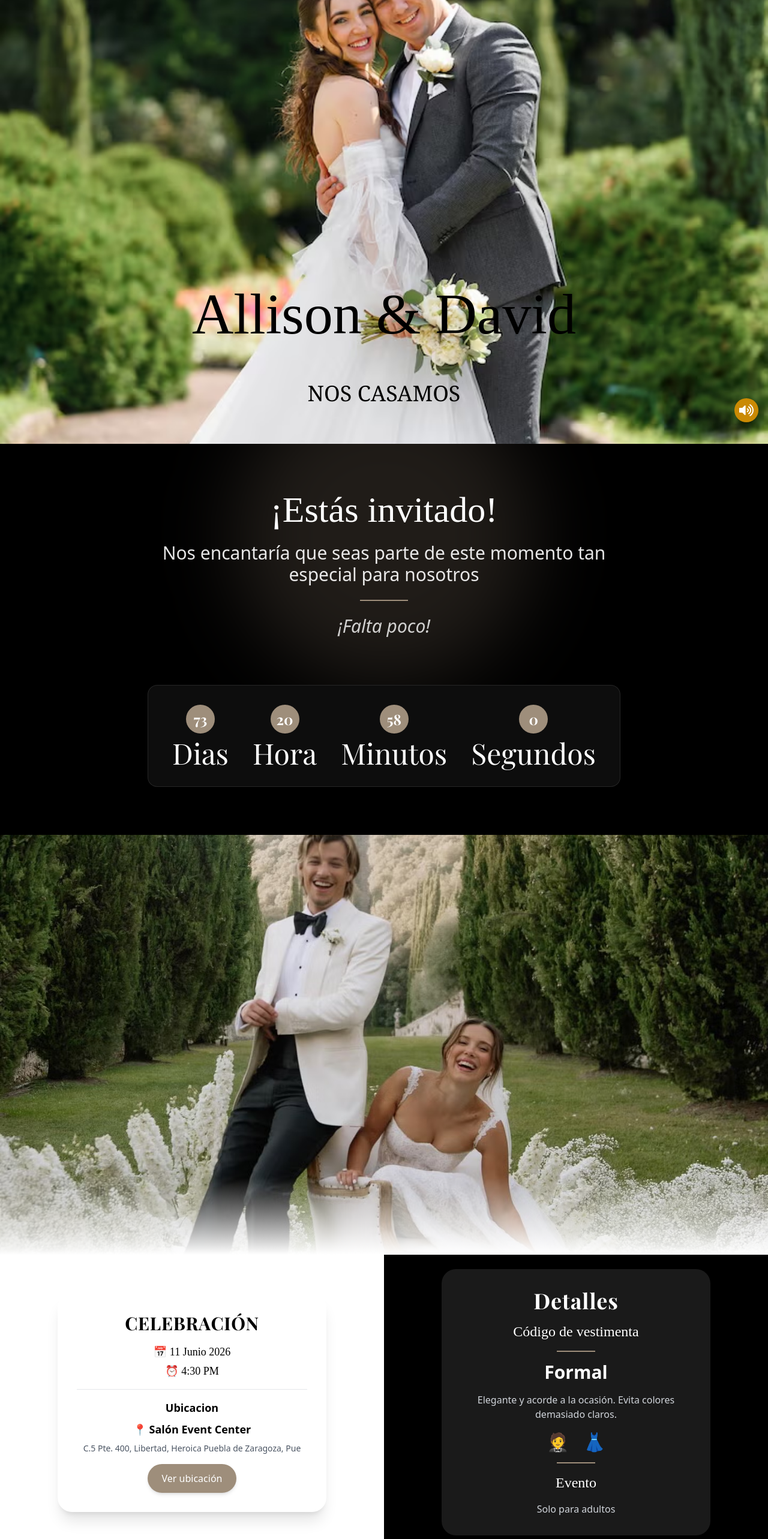
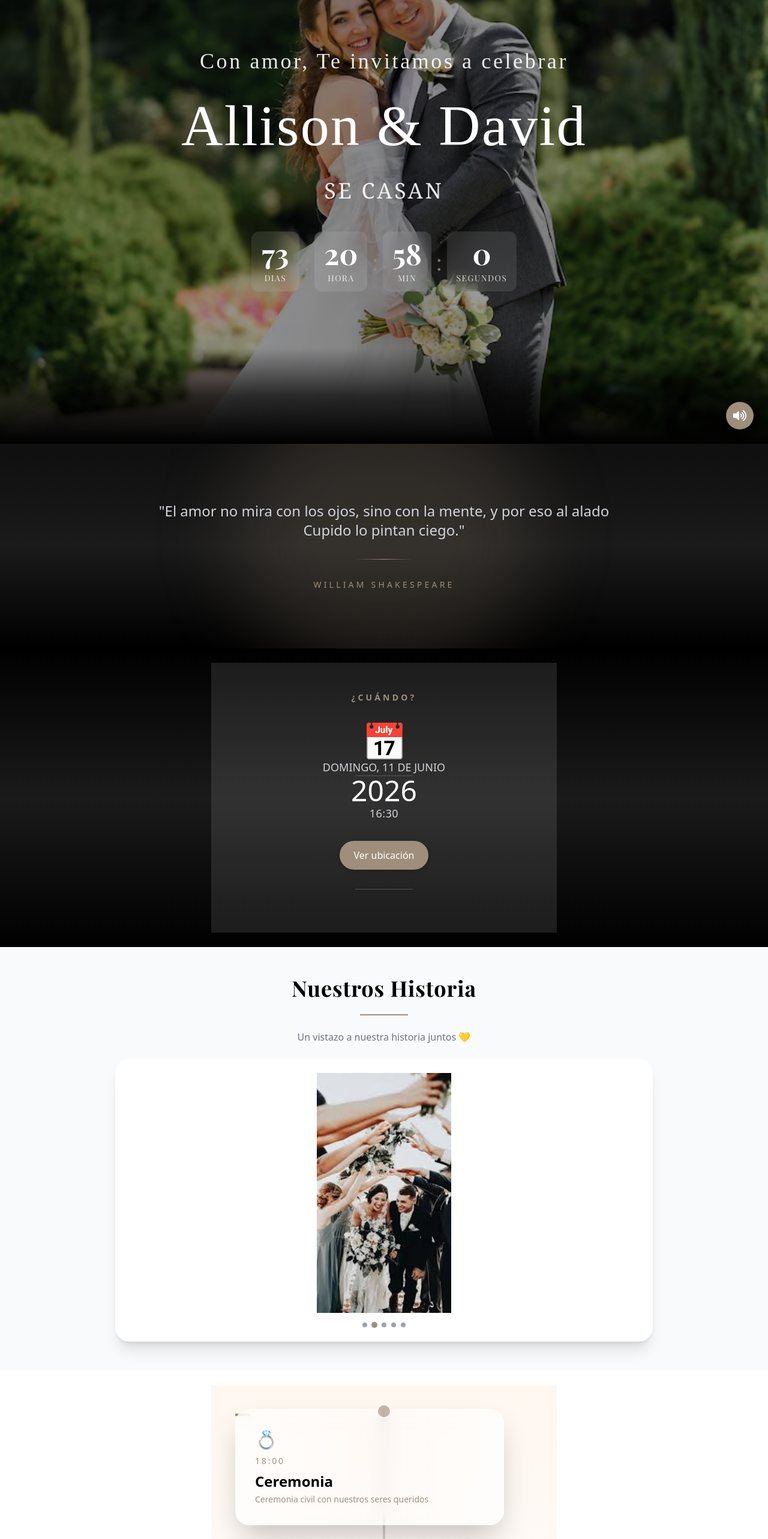
Before and after one commit to patrickespinoza/Invitacion-Web-03, a React (Vite) app in the folder Nuestra-Boda/: page / in a window 1280 px wide. Shown: the part 60-2626 px from the top of the page at 60% size. Built offline with nearby package versions, Linux system fonts and the light colour scheme; a web font is replaced by a local one.

Commit message:
creacionde invitacion web 03

```diff
--- /dev/null
+++ b/Nuestra-Boda/src/Itinerario.jsx
@@ -0,0 +1,67 @@
+import { motion } from "framer-motion";
+
+const ItinerarioTimelinePremium = () => {
+  const fadeUp = {
+    hidden: { opacity: 0, y: 50 },
+    show: { opacity: 1, y: 0, transition: { duration: 0.8 } },
+  };
+
+  const events = [
+    { time: "18:00", title: "Ceremonia", description: "Ceremonia civil con nuestros seres queridos", icon: "💍" },
+    { time: "19:30", title: "Recepción", description: "Bienvenida con cóctel y música en vivo", icon: "🥂" },
+    { time: "21:00", title: "Cena", description: "Banquete con menú especialmente diseñado", icon: "🍽️" },
+    { time: "23:00", title: "Fiesta", description: "¡A bailar hasta que amanezca!", icon: "🎉" },
+  ];
+
+  return (
+    <div className="relative px-4 sm:px-6 md:px-10 py-10 bg-gradient-to-b from-[#fff7f0] via-[#fefcfb] to-[#fff7f0]">
+      {/* Línea vertical central */}
+      <div className="absolute left-1/2 transform -translate-x-1/2 h-full w-1 bg-gradient-to-b from-[#9E8E7B]/50 via-[#9E8E7B]/20 to-[#9E8E7B]/50"></div>
+
+      <div className="flex flex-col items-center space-y-20">
+        {events.map((event, index) => {
+          const isLeft = index % 2 === 0;
+
+          return (
+            <motion.div
+              key={index}
+              variants={fadeUp}
+              initial="hidden"
+              whileInView="show"
+              viewport={{ once: true }}
+              className={`
+                relative w-full flex
+                ${isLeft ? "sm:justify-center md:justify-start" : "sm:justify-center md:justify-end"}
+              `}
+            >
+              {/* Punto con brillo sobre la línea */}
+              <div className="absolute left-1/2 transform -translate-x-1/2 -top-2 w-6 h-6 rounded-full bg-[#9E8E7B] border-2 border-white shadow-xl animate-pulse z-10"></div>
+
+              {/* Línea horizontal conectando la card */}
+              <div
+                className={`
+                  absolute top-2 h-1 w-6 bg-[#9E8E7B]
+                  ${isLeft ? "md:right-1/2 md:mr-6 sm:left-0 sm:ml-0" : "md:left-1/2 md:ml-6 sm:right-0 sm:mr-0"}
+                `}
+              ></div>
+
+              {/* Card premium */}
+              <div
+                className="bg-gradient-to-r from-white/70 via-white/30 to-white/70 backdrop-blur-md border border-white/20 rounded-3xl p-6 sm:p-8 shadow-2xl w-full max-w-md transition duration-300 hover:scale-105 hover:shadow-[0_0_40px_rgba(158,142,123,0.4)] text-left"
+              >
+                {/* Icono */}
+                <div className="text-3xl mb-2">{event.icon}</div>
+
+                <p className="text-[#9E8E7B] text-sm tracking-[0.2em]">{event.time}</p>
+                <h2 className="text-black text-xl sm:text-2xl font-semibold mt-2">{event.title}</h2>
+                <p className="text-[#9E8E7B] text-sm mt-1">{event.description}</p>
+              </div>
+            </motion.div>
+          );
+        })}
+      </div>
+    </div>
+  );
+};
+
+export default ItinerarioTimelinePremium;
--- a/Nuestra-Boda/src/intinerario.jsx
+++ b/Nuestra-Boda/src/PaginaPrincipal.jsx
@@ -1,11 +1,21 @@
 import React, { useState } from "react";
 import Carousel from "./carrusel";
-import Countdown from "./componentes-encabezado/encabeza-cuenta";
 import { motion, AnimatePresence } from "framer-motion";
+import Itinerario from "./Itinerario";
 
 
-export default function Intinerario() {
+export default function PaginaPrincipal() {
   // Estados para manejar el formulario
+  const fadeUp = {
+  hidden: { opacity: 0, y: 80 },
+  show: {
+    opacity: 1,
+    y: 0,
+    transition: {
+      duration: 0.8,
+    },
+  },
+};
   const[mostraModal, setMostrarModal] = useState(false)
   const [copiado, setCopiado] = useState(false);
   const copiarCuenta = () => {
@@ -72,42 +82,121 @@ ${mensajeInvitado || "Sin mensaje"}
   }
 };
 
+
   return (
     <div >
 
-      <div className="relative flex flex-col items-center justify-center text-white bg-black py-20 px-6 text-center overflow-hidden">
+      <motion.div
+  variants={fadeUp}
+  initial="hidden"
+  whileInView="show"
+  viewport={{ once: true }}
+  className="relative flex flex-col items-center justify-center text-white bg-gradient-to-b from-[#0f0f0f] via-[#1a1a1a] to-black py-24 px-6 text-center overflow-hidden"
+>
 
   {/* Glow decorativo sutil */}
   <div className="absolute w-[500px] h-[500px] bg-[#9E8E7B]/20 rounded-full blur-3xl top-[-100px]"></div>
 
+
   {/* Contenido */}
   <div className="relative z-10 max-w-3xl">
 
-    <h1 className="text-3xl sm:text-5xl md:text-6xl font-cursiveDancing mb-6 leading-tight">
-      ¡Estás invitado!
-    </h1>
-
-    <p className="text-lg sm:text-2xl md:text-3xl opacity-90 mb-6">
-      Nos encantaría que seas parte de este momento tan especial para nosotros
+    <p className="text-base sm:text-xl md:text-2xl text-gray-300 leading-relaxed mb-8">
+      "El amor no mira con los ojos, sino con la mente, y por eso al alado Cupido lo pintan ciego."
     </p>
 
     {/* Línea elegante */}
-    <div className="w-20 h-[2px] bg-[#9E8E7B] mx-auto my-6"></div>
+    <div className="w-24 h-[1px] bg-gradient-to-r from-transparent via-[#9E8E7B] to-transparent mx-auto my-8"></div>
 
-    <p className="text-xl sm:text-3xl italic opacity-80">
-      ¡Falta poco!
+    <p className="text-sm tracking-[0.3em] text-[#9E8E7B] uppercase">
+  William Shakespeare
+</p>
+
+  </div>
+</motion.div>
+
+
+{/* Direccion del evento*/}
+
+        <motion.div
+  variants={fadeUp}
+  initial="hidden"
+  whileInView="show"
+  viewport={{ once: true }}
+  className="flex items-center justify-center p-6 bg-gradient-to-b from-black via-[#1a1a1a] to-black"
+>
+  <div className="bg-white/10  p-10 md:p-12 max-w-lg md:max-w-xl min-h-[400px] md:min-h-[450px] w-full text-center space-y-6 md:space-y-8 transition duration-300 hover:scale-105">
+
+    <h1 className="text-sm tracking-[0.3em] text-[#9E8E7B] font-semibold">
+  ¿CUÁNDO?
+   </h1>
+
+     <div>
+      <p className="text-6xl">📅</p>
+      <p className="text-lg text-gray-300 tracking-wid">DOMINGO, 11 DE JUNIO</p>
+      <div className="w-24 h-[1px] bg-white/20 mx-auto"></div>
+      <p className="text-5xl fond-bold text-white">2026</p>
+
+      <p className="text-lg text-gray-300 tracking-wide">16:30 </p>
+    </div>
+
+    <a
+      href="https://maps.app.goo.gl/TsSDUBKAractwi8F8"
+      target="_blank"
+      className="inline-block mt-4 bg-[#9E8E7B] hover:bg-[#8a7a69] text-white px-6 py-3 rounded-full shadow-md transition duration-300"
+    >
+      Ver ubicación
+    </a>
+    <div className="w-24 h-[1px] bg-white/20 mx-auto"></div>
+  </div>
+</motion.div>
+
+        {/* Sección de Momentos */}
+        <motion.div
+  variants={fadeUp}
+  initial="hidden"
+  whileInView="show"
+  viewport={{ once: true }}
+  className="flex items-center justify-center py-12 bg-gray-50"
+>
+  <div className="max-w-4xl w-full text-center space-y-6">
+
+    {/* Título */}
+    <h1 className="text-2xl sm:text-4xl font-bold font-playfair tracking-wide">
+      Nuestros Historia
+    </h1>
+
+    {/* Línea decorativa */}
+    <div className="w-20 h-[2px] bg-[#9E8E7B] mx-auto"></div>
+
+    {/* Subtexto */}
+    <p className="text-gray-500 text-sm sm:text-base">
+      Un vistazo a nuestra historia juntos 💛
     </p>
 
+    {/* Carrusel dentro de card */}
+    <div className="bg-white rounded-3xl shadow-xl p-4 sm:p-6 flex justify-center">
+  <div className="w-full max-w-xl">
+    <Carousel />
   </div>
 </div>
 
-{/* COUNTDOWN separado pero integrado */}
-<div className="bg-black pb-20 flex justify-center">
-  <div className="bg-white/5 backdrop-blur-md border border-white/10 rounded-2xl px-8 py-6 shadow-xl">
-    <Countdown targetDate="2026-06-11T00:00:00" />
+  </div>
+</motion.div>
+
+<div className="bg-white rounded-3xl shadow-xl p-4 sm:p-6 flex justify-center">
+  <div className="w-full max-w-xl">
+    <Itinerario />
   </div>
 </div>
-        <div className="relative w-full h-[450px] md:h-[550px] lg:h-[700px] overflow-hidden">
+{/* imagen de separacion*/}
+        <motion.div
+  variants={fadeUp}
+  initial="hidden"
+  whileInView="show"
+  viewport={{ once: true }}
+  className="relative w-full h-[450px] md:h-[550px] lg:h-[700px] overflow-hidden"
+>
 
   <img
     src="/bajotime.avif"
@@ -118,41 +207,17 @@ ${mensajeInvitado || "Sin mensaje"}
   {/* Fade blanco abajo */}
   <div className="absolute bottom-0 left-0 w-full h-32 bg-gradient-to-t from-white to-transparent"></div>
 
-</div>
-
+</motion.div>
       <div className="grid grid-cols-1 md:grid-cols-2 lg:grid-cols-2  ">
-        <div className="flex items-center justify-center p-6">
-  <div className="bg-white rounded-3xl shadow-xl p-8 max-w-md w-full text-center space-y-4 hover:scale-105 transition duration-300">
-
-    <h1 className="text-2xl sm:text-3xl font-bold font-playfair tracking-wide">
-      CELEBRACIÓN
-    </h1>
-
-    <div className="text-lg font-cursiveDancing space-y-1">
-      <p>📅 11 Junio 2026</p>
-      <p>⏰ 4:30 PM</p>
-    </div>
-
-    <div className="border-t border-gray-200 pt-4 space-y-2">
-      <p className="font-semibold text-lg">Ubicacion</p>
-      <p className="font-semibold text-lg">📍 Salón Event Center</p>
-      <p className="text-sm text-gray-600">
-        C.5 Pte. 400, Libertad, Heroica Puebla de Zaragoza, Pue
-      </p>
-    </div>
-
-    <a
-      href="https://maps.app.goo.gl/TsSDUBKAractwi8F8"
-      target="_blank"
-      className="inline-block mt-4 bg-[#9E8E7B] hover:bg-[#8a7a69] text-white px-6 py-3 rounded-full shadow-md transition duration-300"
-    >
-      Ver ubicación
-    </a>
-  </div>
-</div>
 
         {/* Sección de Vestimenta */}
-        <div className="flex items-center justify-center p-6 bg-black">
+        <motion.div
+  variants={fadeUp}
+  initial="hidden"
+  whileInView="show"
+  viewport={{ once: true }}
+  className="flex items-center justify-center p-6 bg-black"
+>
   <div className="bg-white/10 backdrop-blur-md rounded-3xl shadow-xl p-8 max-w-md w-full text-center space-y-4 text-white">
 
     <h1 className="text-2xl sm:text-4xl font-bold font-playfair tracking-wide">
@@ -195,37 +260,18 @@ ${mensajeInvitado || "Sin mensaje"}
 
 
   </div>
-</div>
+</motion.div>
 
-        {/* Sección de Momentos */}
-        <div className="flex items-center justify-center py-12 bg-gray-50">
-  <div className="max-w-4xl w-full text-center space-y-6">
-
-    {/* Título */}
-    <h1 className="text-2xl sm:text-4xl font-bold font-playfair tracking-wide">
-      Nuestros Momentos
-    </h1>
-
-    {/* Línea decorativa */}
-    <div className="w-20 h-[2px] bg-[#9E8E7B] mx-auto"></div>
-
-    {/* Subtexto */}
-    <p className="text-gray-500 text-sm sm:text-base">
-      Un vistazo a nuestra historia juntos 💛
-    </p>
-
-    {/* Carrusel dentro de card */}
-    <div className="bg-white rounded-3xl shadow-xl p-4 sm:p-6 flex justify-center">
-  <div className="w-full max-w-xl">
-    <Carousel />
-  </div>
-</div>
-
-  </div>
-</div>
 
         {/* Sección de Regalos */}
-  <div className="flex flex-col items-center justify-center gap-3 h-96 md:h-80 lg:h-[700px]">
+        <motion.div
+  variants={fadeUp}
+  initial="hidden"
+  whileInView="show"
+  viewport={{ once: true }}
+  className="flex flex-col items-center justify-center gap-3 h-96 md:h-80 lg:h-[700px]"
+>
+
   <img className="h-24 w-24 sm:h-28 sm:w-28 p-3" src="/regalo1.png" alt="Regalo" />
   <h1 className="text-xl sm:text-2xl font-bold p-3 font-playfair">REGALOS</h1>
   <p className="text-lg sm:text-xl p-7 text-center ">Ya tenemos pensado el ferrari, la mansion y el velero. Ahora lo unico que nos falta es el dinero</p>
@@ -312,11 +358,17 @@ ${mensajeInvitado || "Sin mensaje"}
     </motion.div>
   )}
 </AnimatePresence>
-</div>
+</motion.div>
 
 {/* Sección de Confirmación de Asistencia */}
 
-<div className="relative w-full flex justify-center items-center py-16 bg-black overflow-hidden">
+<motion.div
+  variants={fadeUp}
+  initial="hidden"
+  whileInView="show"
+  viewport={{ once: true }}
+  className="relative w-full flex justify-center items-center py-16 bg-black overflow-hidden"
+>
 
   {/* Fondo con blur */}
   <img
@@ -343,8 +395,14 @@ ${mensajeInvitado || "Sin mensaje"}
     </p>
 
   </div>
-</div>
-<div className="flex flex-col items-center justify-center gap-4 h-auto py-10 bg-gray-50 rounded-2xl shadow-md">
+</motion.div>
+<motion.div
+  variants={fadeUp}
+  initial="hidden"
+  whileInView="show"
+  viewport={{ once: true }}
+  className="flex flex-col items-center justify-center gap-4 h-auto py-10 bg-gray-50 rounded-2xl shadow-md"
+>
   <h1 className="text-xl sm:text-2xl font-bold font-playfair">
     CONFIRMAR ASISTENCIA
   </h1>
@@ -414,7 +472,7 @@ ${mensajeInvitado || "Sin mensaje"}
 >
   Enviar Confirmación
 </button>
-</div>
+</motion.div>
 
       </div>
     </div>
--- a/Nuestra-Boda/src/componentes-encabezado/encabeza-cuenta.jsx
+++ b/Nuestra-Boda/src/componentes-encabezado/encabeza-cuenta.jsx
@@ -1,4 +1,5 @@
 import { useEffect, useState } from "react";
+import React from "react";
 
 const Countdown = ({ targetDate }) => {
   const calculateTime = () => {
@@ -9,7 +10,7 @@ const Countdown = ({ targetDate }) => {
       timeLeft = {
         dias: Math.floor(difference / (1000 * 60 * 60 * 24)),
         hora: Math.floor((difference / (1000 * 60 * 60)) % 24),
-        minutos: Math.floor((difference / 1000 / 60) % 60),
+        min: Math.floor((difference / 1000 / 60) % 60),
         segundos: Math.floor((difference / 1000) % 60),
       };
     }
@@ -28,20 +29,44 @@ const Countdown = ({ targetDate }) => {
 
   return (
    <section>
-      <div className="p-2 sm:text-lg md:text-4xl lg:text-5xl text-black flex flex-col items-center rounded-lg font-playfair">
-        <div className="flex space-x-10">
-          {Object.keys(timeLeft).map((interval) => (
-            <div key={interval} className="flex flex-col items-center gap-2">
-              {/* Estilo para los números */}
-              <span className="bg-[#9E8E7B] text-white font-bold p-2 w-12 h-12 rounded-full text-2xl flex items-center justify-center">
+  <div className="p-2 text-black flex flex-col items-center font-playfair">
+
+    <div className="flex items-center">
+
+      {Object.keys(timeLeft).map((interval, index) => (
+        <React.Fragment key={interval}>
+
+          {/* BLOQUE */}
+          <div className="flex flex-col items-center gap-2 bg-white/10 backdrop-blur-md px-4 py-3 rounded-xl min-w-[80px]">
+
+            {/* NÚMERO */}
+            <span className="text-white font-bold text-3xl sm:text-4xl md:text-5xl">
               {timeLeft[interval]}
             </span>
-              {/* Estilo para las etiquetas (días, horas, minutos, segundos) */}
-              <span className="text-white capitalize">{interval}</span>
+
+            {/* LABEL */}
+            <span className="text-white uppercase tracking-widest text-xs sm:text-sm opacity-80">
+              {interval}
+            </span>
+
           </div>
+
+          {/* ":" SOLO SI NO ES EL ÚLTIMO */}
+          {index < Object.keys(timeLeft).length - 1 && (
+            <span className="mx-2 text-3xl sm:text-4xl text-[#9E8E7B] opacity-80">
+              :
+            </span>
+          )}
+
+        </React.Fragment>
       ))}
+
     </div>
-        {Object.keys(timeLeft).length === 0 && <span>Time's up!</span>}
+
+    {Object.keys(timeLeft).length === 0 && (
+      <span className="text-white mt-4">Time's up!</span>
+    )}
+
   </div>
 </section>
   );
--- a/Nuestra-Boda/src/main.jsx
+++ b/Nuestra-Boda/src/main.jsx
@@ -2,13 +2,13 @@ import React from 'react'
 import ReactDOM from 'react-dom/client'
 import './index.css'
 import Portada from './portada'
-import Intinerario from './intinerario'
+import PaginaPrincipal from './PaginaPrincipal'
 
 ReactDOM.createRoot(document.getElementById('root')).render(
   <main>
     <div >
       <Portada/>
-      <Intinerario/>
+      <PaginaPrincipal/>
     </div>
   </main>
 )
--- a/Nuestra-Boda/src/portada.jsx
+++ b/Nuestra-Boda/src/portada.jsx
@@ -1,5 +1,6 @@
 import React, { useRef, useState } from 'react';
 import { FaVolumeUp, FaVolumeMute } from 'react-icons/fa';
+import Countdown from "./componentes-encabezado/encabeza-cuenta";
 
 export default function Portada() {
   const audioRef = useRef(null);
@@ -24,32 +25,63 @@ export default function Portada() {
     <div>
       <audio ref={audioRef} loop>
         <source src="/TylerShaw.mp3" type="audio/mpeg" />
-        Tu navegador no soporta el elemento de audio para reproducir.
+
       </audio>
-      <section className="relative w-full h-[calc(110vh-160px)] md:h-screen flex flex-col items-center justify-center text-black">
+      <section className="relative w-full h-[calc(110vh-160px)] md:h-screen flex items-center justify-center text-white overflow-hidden">
+
+  {/* Imagen */}
   <img
     src="/vistaprevia02.avif"
     alt="Fondo"
-          className="absolute w-full h-full object-cover"
+    className="absolute w-full h-full object-cover object-center"
   />
 
-        <div className="relative bg-opacity-50 rounded-lg w-full h-full justify-end pb-16 items-center flex flex-col p-4 gap-4">
-          <h1 className="roboto-black p-12 text-3xl sm:text-4xl md:text-6xl lg:text-8xl font-cursiveDancing">
+  {/* Overlay oscuro */}
+  <div className="absolute inset-0 bg-black/40"></div>
+
+  {/* Difuminado abajo */}
+  <div className="absolute bottom-0 left-0 w-full h-40 bg-gradient-to-t from-black via-black/70 to-transparent"></div>
+
+  {/* Contenido */}
+  <div className="relative z-10 flex flex-col items-center justify-center text-center px-6 gap-4">
+
+    <p className=" text-lg sm:text-2xl md:text-3xl lg:text-4xl opacity-90 tracking-widest font-cursiveDancing">Con amor, Te invitamos a celebrar</p>
+
+    <h1 className="p-6 text-3xl sm:text-5xl md:text-7xl lg:text-8xl font-cursiveDancing tracking-wide">
       Allison & David
     </h1>
-          <p className="font-serif text-lg sm:text-2xl md:text-3xl lg:text-4xl">NOS CASAMOS</p>
 
-          <button
-            onClick={handlePlayMusic}
-            className="absolute right-4 bottom-4 transform -translate-y-1/2 bg-yellow-600 p-2 rounded-full flex items-center justify-center"
-            aria-label="Reproducir Música"
-          >
-            <FaVolumeUp className="text-white" size={24} />
-          </button>
+    <p className="font-serif text-lg sm:text-2xl md:text-3xl lg:text-4xl opacity-90 tracking-widest">
+      SE CASAN
+    </p>
+
+    <div className="b pb-20 flex justify-center">
+      <div className=" px-8 py-6 ">
+        <Countdown targetDate="2026-06-11T00:00:00" />
+      </div>
     </div>
 
 
+
+  </div>
+
+
+
+  {/* Botón música */}
+  <button
+    onClick={handlePlayMusic}
+    className="absolute bottom-6 right-6 bg-[#9E8E7B] p-3 rounded-full shadow-lg hover:scale-110 transition"
+    aria-label="Reproducir Música"
+  >
+    {isMuted ? (
+      <FaVolumeMute className="text-white" size={22} />
+    ) : (
+      <FaVolumeUp className="text-white" size={22} />
+    )}
+  </button>
+
 </section>
+
     </div>
 
   );
```
Also changed, not shown: Nuestra-Boda/src/carrusel.jsx (+0 -13 lines). Lines whose indentation alone changed are shown as unchanged.
